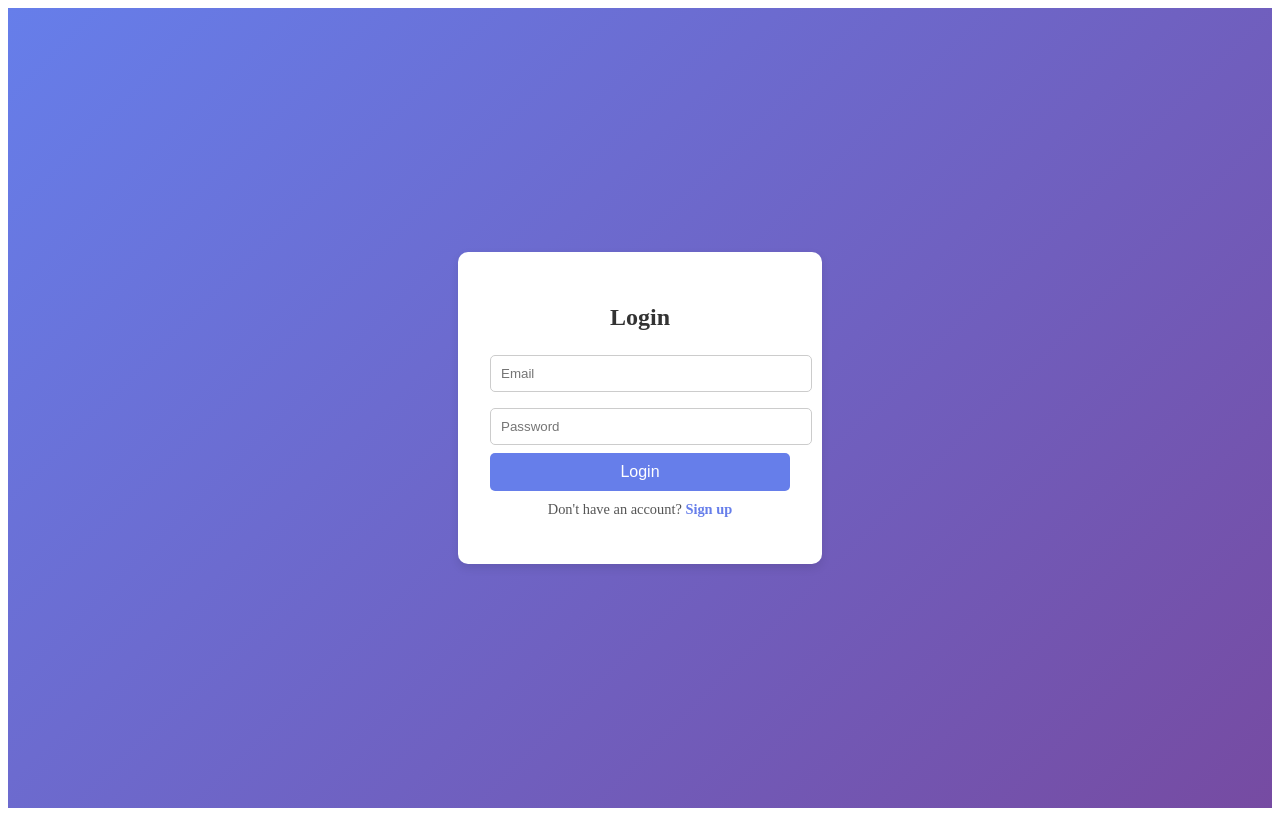
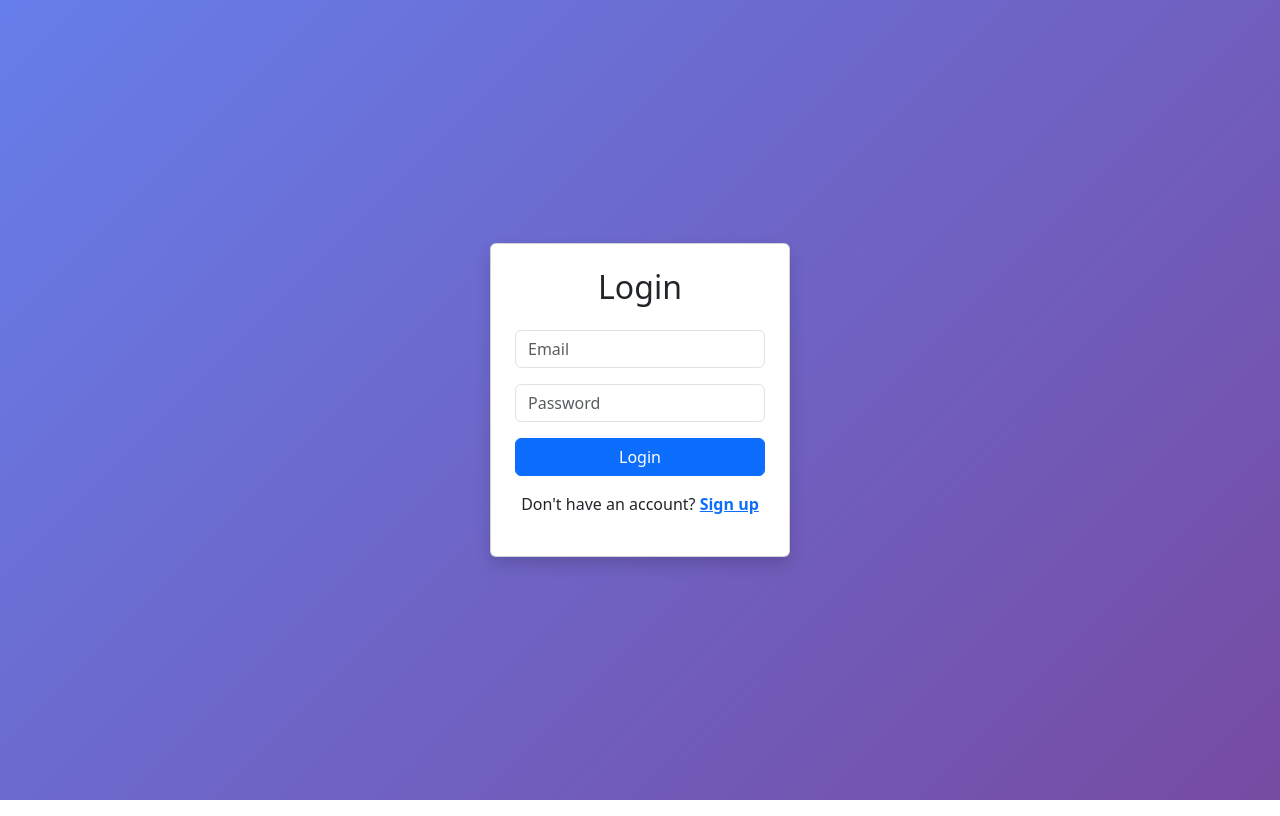
Before and after one commit to PavanKumarKR42/mern-social-media-app, a React (Create React App) app in the folder frontend/: page /login in a window 1280 px wide. Built offline with nearby package versions, Linux system fonts and the light colour scheme.

Commit message:
Your commit message here

```diff
--- a/frontend/package.json
+++ b/frontend/package.json
@@ -12,6 +12,7 @@
   "description": "",
   "dependencies": {
     "axios": "^1.8.4",
+    "bootstrap": "^5.3.5",
     "jwt-decode": "^4.0.0",
     "react": "^19.1.0",
     "react-dom": "^19.1.0",
--- a/frontend/src/App.js
+++ b/frontend/src/App.js
@@ -1,16 +1,18 @@
 import React from "react";
-import { Routes, Route } from "react-router-dom";
+import { Routes, Route, Navigate } from "react-router-dom";
 import Login from "./pages/Login.js";
 import Signup from "./pages/Signup.js";
 import Home from "./pages/Home.js";
 import Profile from "./pages/Profile.js";
-import Feed from "./pages/Feed.js"; // ✅ Import Feed page
+import Feed from "./pages/Feed.js";
 import UserProfile from "./pages/UserProfile.js";
 import PrivateRoute from "./utils/PrivateRoute.js";
 import { ToastContainer } from "react-toastify";
 import "react-toastify/dist/ReactToastify.css";
 
 const App = () => {
+  const token = localStorage.getItem("token");
+
   return (
     <>
       <ToastContainer position="top-right" autoClose={3000} />
@@ -19,13 +21,18 @@ const App = () => {
         <Route path="/login" element={<Login />} />
         <Route path="/signup" element={<Signup />} />
 
+        {/* Redirect root to feed if logged in, else to login */}
+        <Route
+          path="/"
+          element={<Navigate to={token ? "/feed" : "/login"} />}
+        />
+
         {/* Private Routes */}
         <Route element={<PrivateRoute />}>
-          <Route path="/" element={<Home />} />
+          <Route path="/home" element={<Home />} />
           <Route path="/profile" element={<Profile />} />
-          <Route path="/feed" element={<Feed />} /> {/* ✅ Feed route */}
+          <Route path="/feed" element={<Feed />} />
           <Route path="/users/:userId" element={<UserProfile />} />
-
         </Route>
 
         {/* Handle 404 - Not Found */}
--- a/frontend/src/index.js
+++ b/frontend/src/index.js
@@ -5,6 +5,7 @@ import { ToastContainer } from "react-toastify";
 import App from "./App.js";
 import { AuthProvider } from "./context/AuthContext.js";
 import "react-toastify/dist/ReactToastify.css";
+import 'bootstrap/dist/css/bootstrap.min.css';
 
 const root = ReactDOM.createRoot(document.getElementById("root"));
 root.render(
--- a/frontend/src/pages/Login.js
+++ b/frontend/src/pages/Login.js
@@ -31,84 +31,42 @@ const Login = () => {
   };
 
   return (
-    <div style={styles.container}>
-      <div style={styles.box}>
-        <h2 style={styles.heading}>Login</h2>
+    <div className="d-flex justify-content-center align-items-center" style={{ minHeight: "100vh", background: "linear-gradient(135deg, #667eea, #764ba2)" }}>
+      <div className="card p-4 shadow" style={{ width: "300px" }}>
+        <h2 className="text-center mb-4">Login</h2>
+
         <form onSubmit={handleLogin}>
+          <div className="mb-3">
             <input
               type="email"
+              className="form-control"
               placeholder="Email"
               value={email}
               onChange={(e) => setEmail(e.target.value)}
               required
-            style={styles.input}
             />
+          </div>
+
+          <div className="mb-3">
             <input
               type="password"
+              className="form-control"
               placeholder="Password"
               value={password}
               onChange={(e) => setPassword(e.target.value)}
               required
-            style={styles.input}
             />
-          <button type="submit" style={styles.button}>Login</button>
+          </div>
+
+          <button type="submit" className="btn btn-primary w-100">Login</button>
         </form>
 
-        <p style={styles.signupText}>
-          Don't have an account? <Link to="/signup" style={styles.signupLink}>Sign up</Link>
+        <p className="mt-3 text-center">
+          Don't have an account? <Link to="/signup" className="text-primary fw-bold">Sign up</Link>
         </p>
       </div>
     </div>
   );
 };
 
-const styles = {
-  container: {
-    display: "flex",
-    justifyContent: "center",
-    alignItems: "center",
-    height: "100vh",
-    background: "linear-gradient(135deg, #667eea, #764ba2)",
-  },
-  box: {
-    background: "white",
-    padding: "2rem",
-    borderRadius: "10px",
-    boxShadow: "0 4px 10px rgba(0, 0, 0, 0.1)",
-    textAlign: "center",
-    width: "300px",
-  },
-  heading: {
-    color: "#333",
-    marginBottom: "1rem",
-  },
-  input: {
-    width: "100%",
-    padding: "10px",
-    margin: "8px 0",
-    border: "1px solid #ccc",
-    borderRadius: "5px",
-  },
-  button: {
-    width: "100%",
-    padding: "10px",
-    backgroundColor: "#667eea",
-    color: "white",
-    border: "none",
-    borderRadius: "5px",
-    cursor: "pointer",
-    fontSize: "1rem",
-  },
-  signupText: {
-    marginTop: "10px",
-    fontSize: "0.9rem",
-    color: "#555",
-  },
-  signupLink: {
-    color: "#667eea",
-    textDecoration: "none",
-    fontWeight: "bold",
-  },
-};
-
 export default Login;
--- a/frontend/src/pages/Profile.js
+++ b/frontend/src/pages/Profile.js
@@ -1,6 +1,6 @@
 import React, { useState, useEffect } from "react";
 import { useNavigate } from "react-router-dom";
-import api from "../utils/api.js"; // Axios instance
+import api from "../utils/api.js";
 import { toast } from "react-toastify";
 import { jwtDecode } from "jwt-decode";
 
@@ -92,45 +92,51 @@ const Profile = () => {
     navigate("/login");
   };
 
-  if (loading) return <h2>Loading...</h2>;
+  if (loading) return <h2 className="text-center mt-4">Loading...</h2>;
 
   return (
-    <div style={styles.container}>
+    <div className="container mt-5 text-center">
+      <div className="card p-4 shadow">
         <h2>{user.username}'s Profile</h2>
-      <p>Email: {user.email}</p>
+        <p className="text-muted">Email: {user.email}</p>
         <p>Followers: {stats.followersCount}</p>
         <p>Following: {stats.followingCount}</p>
+
         {user.profilePicture ? (
           <img
             src={user.profilePicture}
             alt="Profile"
-          style={styles.profileImage}
-          onError={(e) => (e.target.src = "https://via.placeholder.com/100")}
+            className="rounded-circle mb-3 mx-auto d-block" // Centering the image and making it circular
+            style={{ width: "150px", height: "150px", objectFit: "cover" }} // Fixed width and height for circular shape
+            onError={(e) => (e.target.src = "https://via.placeholder.com/150")}
           />
         ) : (
           <p>No profile picture</p>
         )}
 
-      <p>Bio: {user.bio || "No bio available"}</p>
+        <p className="mb-3">Bio: {user.bio || "No bio available"}</p>
 
-      <button onClick={() => setEditMode(true)} style={styles.button}>
+        <div className="d-flex justify-content-center gap-3">
+          <button className="btn btn-primary" onClick={() => setEditMode(true)}>
             Edit Profile
           </button>
-
-      <button onClick={handleLogout} style={styles.logoutButton}>
+          <button className="btn btn-danger" onClick={handleLogout}>
             Logout
           </button>
+        </div>
+      </div>
 
       {editMode && (
-        <div style={styles.modal}>
-          <h3>Edit Profile</h3>
+        <div className="modal-dialog mt-4">
+          <div className="modal-content p-4 shadow-sm">
+            <h4>Edit Profile</h4>
             <input
               type="text"
               name="username"
               value={formData.username}
               onChange={handleChange}
               placeholder="Username"
-            style={styles.input}
+              className="form-control my-2"
             />
             <input
               type="text"
@@ -138,33 +144,29 @@ const Profile = () => {
               value={formData.bio}
               onChange={handleChange}
               placeholder="Bio"
-            style={styles.input}
+              className="form-control my-2"
             />
             <input
               type="file"
               name="profilePicture"
               accept="image/*"
               onChange={handleFileChange}
-            style={styles.input}
+              className="form-control my-2"
             />
 
-          <button onClick={handleUpdate} style={styles.saveButton}>Save</button>
-          <button onClick={() => setEditMode(false)} style={styles.cancelButton}>Cancel</button>
+            <div className="d-flex justify-content-end gap-2">
+              <button className="btn btn-success" onClick={handleUpdate}>
+                Save
+              </button>
+              <button className="btn btn-secondary" onClick={() => setEditMode(false)}>
+                Cancel
+              </button>
+            </div>
+          </div>
         </div>
       )}
     </div>
   );
 };
 
-const styles = {
-  container: { textAlign: "center", padding: "20px" },
-  profileImage: { width: "100px", height: "100px", borderRadius: "50%", objectFit: "cover", marginBottom: "10px" },
-  button: { padding: "10px", margin: "10px", background: "#007bff", color: "#fff", border: "none", borderRadius: "5px", cursor: "pointer" },
-  logoutButton: { padding: "10px", margin: "10px", background: "red", color: "#fff", border: "none", borderRadius: "5px", cursor: "pointer" },
-  modal: { background: "#fff", padding: "20px", borderRadius: "8px", boxShadow: "0px 0px 10px rgba(0, 0, 0, 0.1)", display: "inline-block" },
-  input: { display: "block", margin: "10px 0", padding: "10px", width: "100%" },
-  saveButton: { background: "green", color: "white", padding: "10px", border: "none", borderRadius: "5px", cursor: "pointer" },
-  cancelButton: { background: "gray", color: "white", padding: "10px", border: "none", borderRadius: "5px", cursor: "pointer", marginLeft: "10px" },
-};
-
 export default Profile;
--- a/frontend/src/pages/SearchBar.js
+++ b/frontend/src/pages/SearchBar.js
@@ -28,61 +28,45 @@ const SearchBar = () => {
   };
 
   return (
-    <div style={styles.searchContainer}>
+    <div className="d-flex flex-column align-items-start mb-3 position-relative w-100">
+      <div className="d-flex w-100">
         <input
           type="text"
           placeholder="Search users..."
           value={query}
           onChange={(e) => setQuery(e.target.value)}
-        style={styles.input}
+          className="form-control me-2"
         />
-      <button onClick={handleSearch} style={styles.button}>🔍</button>
+        <button onClick={handleSearch} className="btn btn-primary">
+          🔍
+        </button>
+      </div>
 
-      {/* Display search results */}
-      {searchResults.length > 0 && (
-        <ul style={styles.results}>
+      {/* Display search results dropdown */}
+      {searchResults.length > 0 && query.trim() && (
+        <div
+          className="dropdown-menu show w-100 mt-1"
+          style={{
+            position: "absolute",
+            zIndex: 999,
+            top: "100%",  // Position the dropdown right below the search input
+            left: 0,      // Align with the left of the search bar
+            width: "100%", // Match the width of the input
+          }}
+        >
           {searchResults.map((user) => (
-            <li key={user._id} onClick={() => handleUserClick(user._id)} style={styles.resultItem}>
+            <button
+              key={user._id}
+              onClick={() => handleUserClick(user._id)}
+              className="dropdown-item"
+            >
               {user.username}
-            </li>
+            </button>
           ))}
-        </ul>
+        </div>
       )}
     </div>
   );
 };
 
-const styles = {
-  searchContainer: {
-    display: "flex",
-    alignItems: "center",
-    gap: "5px",
-    marginBottom: "20px",
-  },
-  input: {
-    flex: 1,
-    padding: "8px",
-    border: "1px solid #ccc",
-    borderRadius: "5px",
-  },
-  button: {
-    padding: "8px",
-    cursor: "pointer",
-    border: "none",
-    background: "#007bff",
-    color: "#fff",
-    borderRadius: "5px",
-  },
-  results: {
-    listStyle: "none",
-    padding: 0,
-    margin: "10px 0",
-  },
-  resultItem: {
-    padding: "8px",
-    cursor: "pointer",
-    borderBottom: "1px solid #ccc",
-  },
-};
-
 export default SearchBar;
--- a/frontend/src/pages/UserProfile.js
+++ b/frontend/src/pages/UserProfile.js
@@ -108,12 +108,17 @@ const UserProfile = () => {
   if (!user) return <p>Loading...</p>;
 
   return (
-    <div style={styles.container}>
-      <div style={styles.profileHeader}>
+    <div className="container mt-4">
+      <div className="text-center mb-4">
         <img
           src={user.profilePicture || "https://via.placeholder.com/150"}
           alt="profile"
-          style={styles.avatar}
+          className="rounded-circle"
+          style={{
+            width: "150px",
+            height: "150px",
+            objectFit: "cover",
+          }}
           onError={(e) => {
             e.target.src = "https://via.placeholder.com/150";
           }}
@@ -125,60 +130,77 @@ const UserProfile = () => {
           <button
             onClick={handleFollowToggle}
             disabled={isProcessing}
-            style={{
-              ...styles.followBtn,
-              background: isFollowing ? "#ddd" : "#007bff",
-              color: isFollowing ? "#333" : "#fff",
-            }}
+            className={`btn ${isFollowing ? "btn-secondary" : "btn-primary"} mt-2`}
           >
             {isFollowing ? "Unfollow" : "Follow"}
           </button>
         )}
 
-        <div style={styles.followStats}>
-          <button onClick={() => setShowFollowers(!showFollowers)}>
+        <div className="mt-3">
+          <button
+            className="btn btn-link"
+            onClick={() => setShowFollowers(!showFollowers)}
+          >
             Followers ({followers.length})
           </button>
-          <button onClick={() => setShowFollowing(!showFollowing)} style={{ marginLeft: "10px" }}>
+          <button
+            className="btn btn-link ml-3"
+            onClick={() => setShowFollowing(!showFollowing)}
+          >
             Following ({following.length})
           </button>
         </div>
 
         {showFollowers && (
-          <div>
+          <div className="mt-3">
             <h4>Followers</h4>
-            {followers.length > 0 ? followers.map((follower) => (
-              <p key={follower._id}>{follower.username}</p>
-            )) : <p>No followers yet.</p>}
+            {followers.length > 0 ? (
+              followers.map((follower) => <p key={follower._id}>{follower.username}</p>)
+            ) : (
+              <p>No followers yet.</p>
+            )}
           </div>
         )}
 
         {showFollowing && (
-          <div>
+          <div className="mt-3">
             <h4>Following</h4>
-            {following.length > 0 ? following.map((followee) => (
-              <p key={followee._id}>{followee.username}</p>
-            )) : <p>Not following anyone yet.</p>}
+            {following.length > 0 ? (
+              following.map((followee) => <p key={followee._id}>{followee.username}</p>)
+            ) : (
+              <p>Not following anyone yet.</p>
+            )}
           </div>
         )}
       </div>
 
-      <h3>Posts</h3>
+      {/* Center the "Posts" heading */}
+      <div className="text-center mb-3">
+        <h3>Posts</h3>
+      </div>
+
       {posts.length > 0 ? (
         posts.map((post) => (
-          <div key={post._id} style={styles.post}>
-            {/* Show image only if it exists */}
+          <div key={post._id} className="card mb-3" style={{ maxWidth: "500px", margin: "auto" }}>
             {post.image && (
               <img
                 src={post.image}
                 alt="post"
-                style={styles.postImage}
+                className="card-img-top"
+                style={{
+                  width: "100%", // Ensures the image spans the full width of the container
+                  height: "auto", // Keeps the aspect ratio intact
+                  objectFit: "cover", // Ensures the image covers the space without distortion
+                  maxHeight: "300px", // Limit height for a compact view
+                }}
                 onError={(e) => {
                   e.target.style.display = "none"; // Hide broken images
                 }}
               />
             )}
-            <p>{post.text}</p>
+            <div className="card-body">
+              <p>{post.text}</p>
+            </div>
           </div>
         ))
       ) : (
@@ -188,34 +210,4 @@ const UserProfile = () => {
   );
 };
 
-const styles = {
-  container: { padding: "20px", maxWidth: "600px", margin: "auto" },
-  profileHeader: { textAlign: "center", marginBottom: "20px" },
-  avatar: {
-    width: "80px",
-    height: "80px",
-    borderRadius: "50%",
-    objectFit: "cover",
-  },
-  followBtn: {
-    marginTop: "10px",
-    padding: "8px 16px",
-    borderRadius: "20px",
-    border: "none",
-    cursor: "pointer",
-  },
-  followStats: { marginTop: "15px" },
-  post: {
-    border: "1px solid #ccc",
-    padding: "15px",
-    borderRadius: "8px",
-    marginBottom: "20px",
-  },
-  postImage: {
-    maxWidth: "100%",
-    borderRadius: "6px",
-    marginTop: "10px",
-  },
-};
-
 export default UserProfile;
```
Lines whose indentation alone changed are shown as unchanged.
